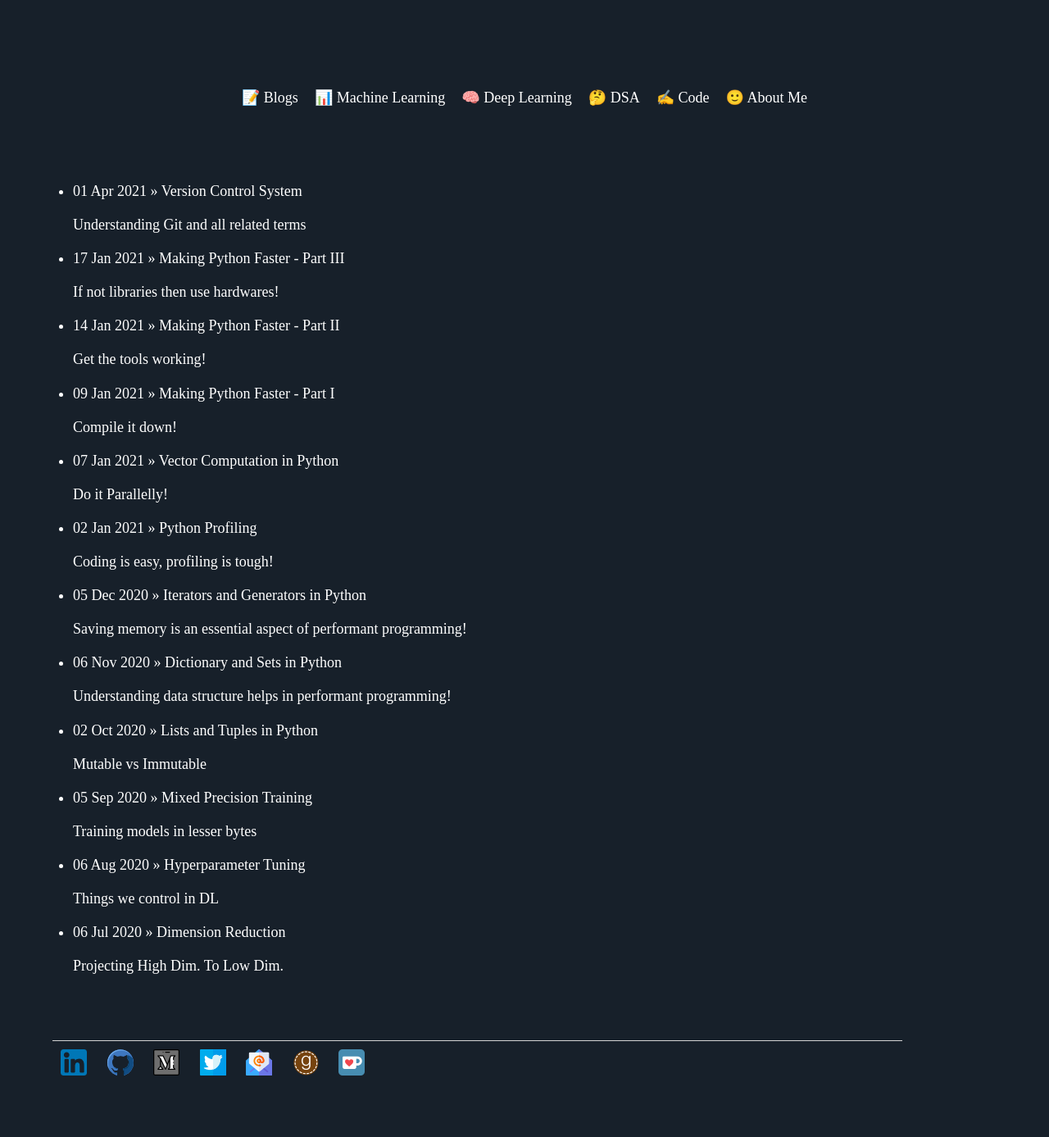
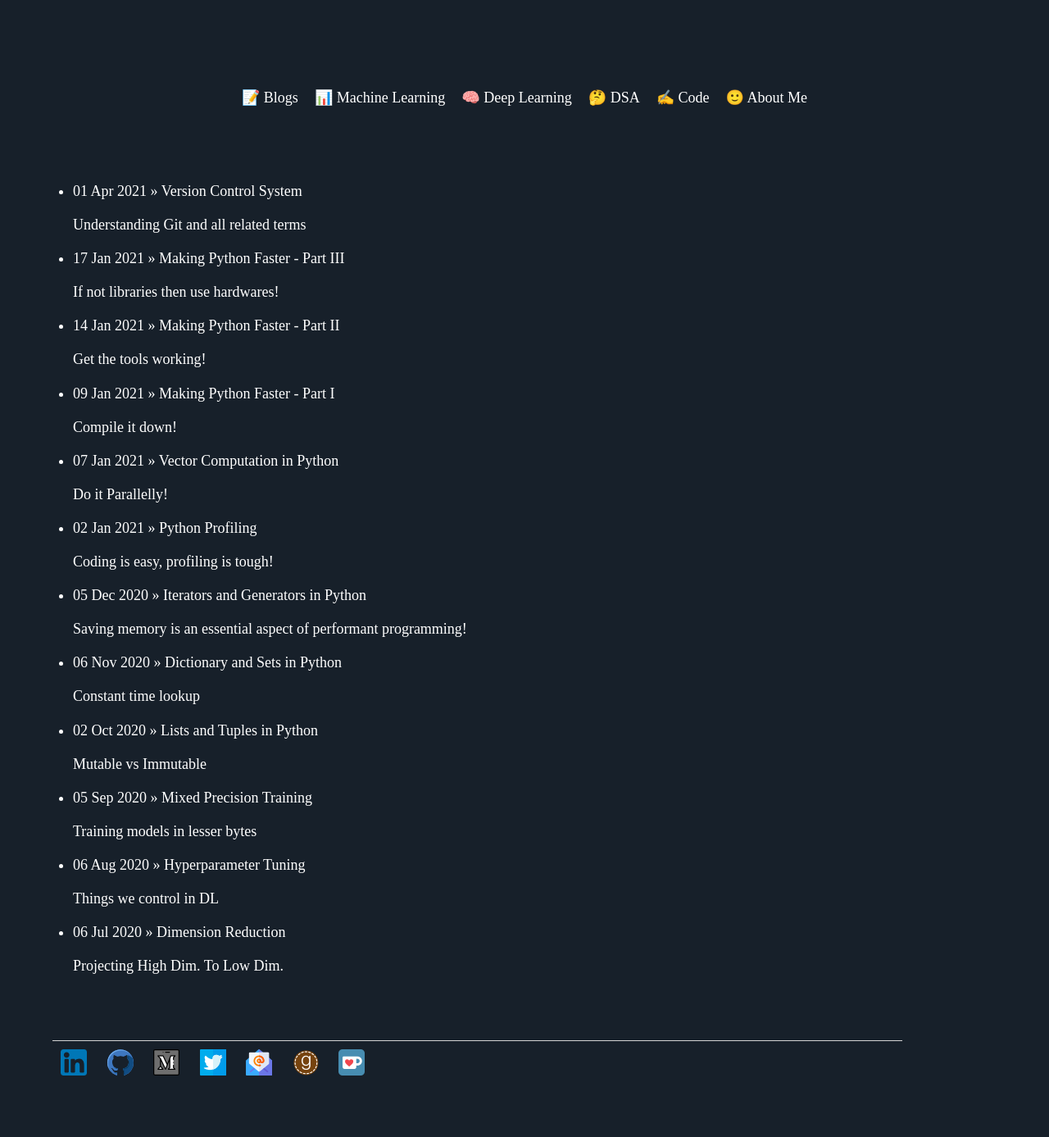
Before and after one commit to Mayurji/mayurji.github.io, a Jekyll site: the page built from index.html, in a window 1280 px wide. Shown: the whole page at 82% size. Built offline with Jekyll 4.4.1, drawn with Linux system fonts in a browser that asks for light colours; nearby versions of some CDN libraries.

Commit message:
Update 2020-11-06-dicts_sets.md

```diff
--- a/_posts/2020-11-06-dicts_sets.md
+++ b/_posts/2020-11-06-dicts_sets.md
@@ -1,7 +1,7 @@
 ---
 layout: post
 title:  Dictionary and Sets in Python
-description: Understanding data structure helps in performant programming!
+description: Constant time lookup
 category: Blog
 date:   2020-11-06 13:43:52 +0530
 ---
```
